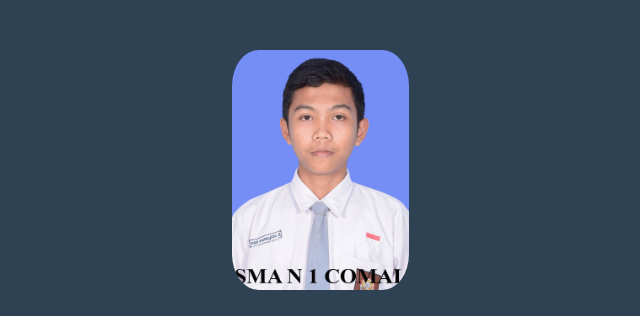
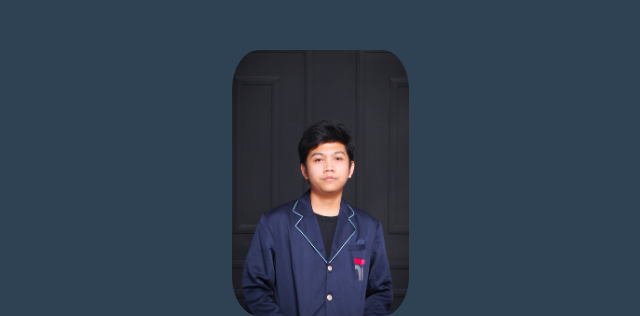
Before and after one commit to ekoyanu99/ekoyanu99.github.io, a plain HTML site: page index.html in a window 1280 px wide. Shown: the top 316 px of the page, without its empty margins (320-960 px from the left). Drawn offline with Linux system fonts and the light colour scheme.

Commit message:
Update index.html

```diff
--- a/index.html
+++ b/index.html
@@ -147,7 +147,7 @@ footer {
 <body>
     <header>
         <div class="jumbotron">
-            <img src="9.JPG" alt="Me" class="imgprofile">
+            <img src="Me.jpg" alt="Me" class="imgprofile">
             <h1>Eko Yanuarso Budi</h1>
             <p>Blockchain Project Promoter And Ambassador</p>
             <div class="social-wrapper">
```
